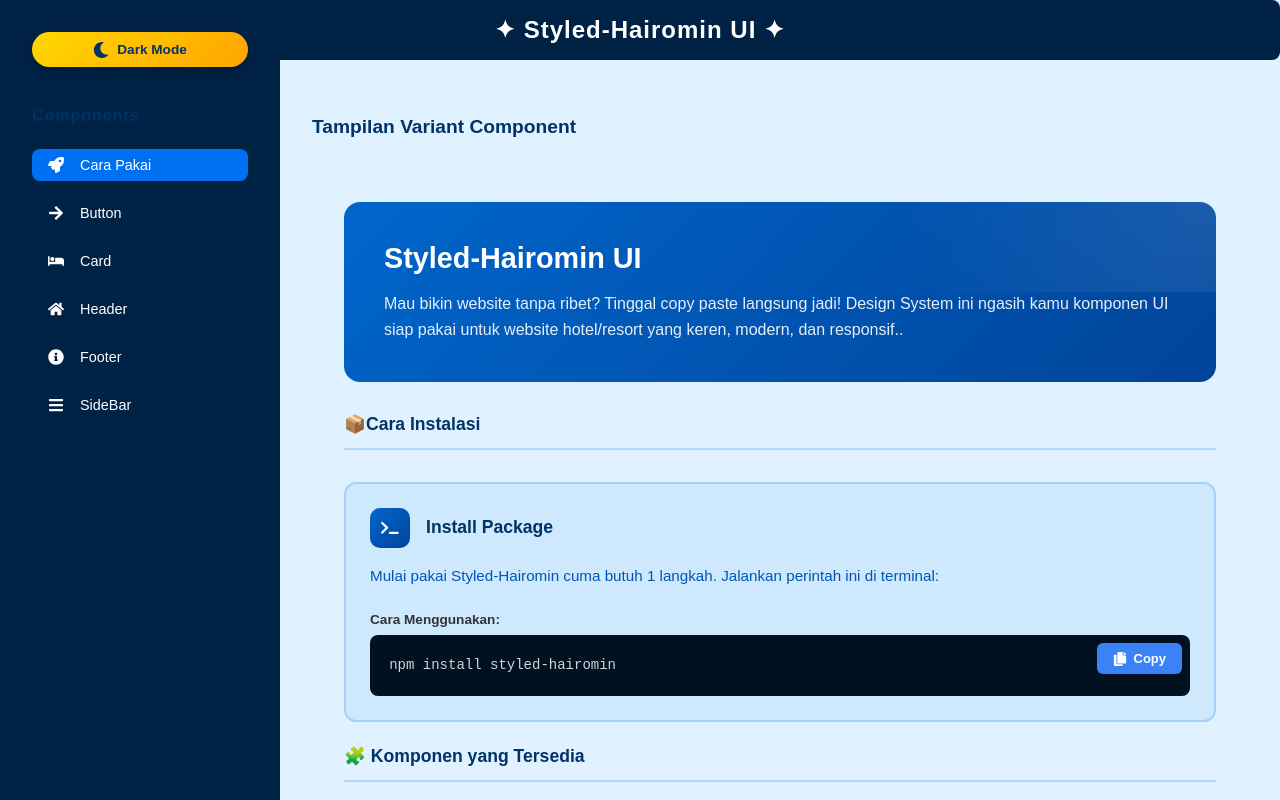
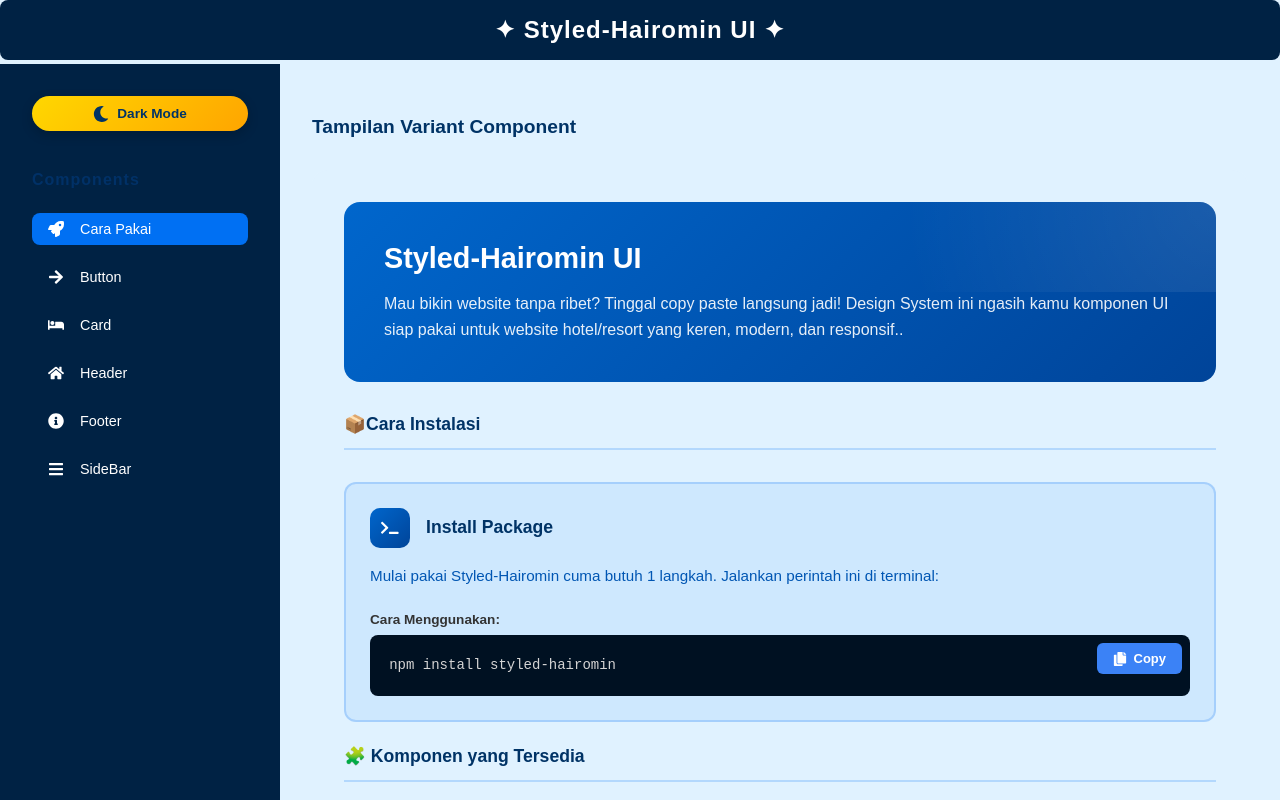
Before and after one commit to lukman-hehe/webUTS, a Next.js app: page / in a window 1280 px wide. Shown: the top 800 px of the page. Built offline with nearby package versions, Linux system fonts and the light colour scheme.

Commit message:
update FINAL project

```diff
--- a/app/page.js
+++ b/app/page.js
@@ -34,7 +34,9 @@ const MainHeader = styled.header`
   display: flex;
   align-items: center;
   justify-content: center;
-  position: relative;
+  position: sticky;
+  top: 0;
+  z-index: 100;
   padding: 1rem 0;
   font-size: 1.5rem;
   font-weight: 700;
@@ -43,11 +45,15 @@ const MainHeader = styled.header`
   margin-bottom: 1.5rem;
 
   @media (max-width: 768px) {
+    position: fixed;
+    left: 0;
+    right: 0;
     font-size: 1.2rem;
     padding: 0.8rem 1rem;
-    margin-bottom: 1rem;
+    margin-bottom: 0;
     justify-content: flex-start;
     gap: 1rem;
+    border-radius: 0;
   }
 `;
 
@@ -77,6 +83,10 @@ const Container = styled.div`
   background: var(--background);
   position: relative;
   overflow-x: hidden;
+
+  @media (max-width: 768px) {
+    padding-top: 3.5rem;
+  }
 `;
 
 const MobileOverlay = styled.div`
@@ -114,10 +124,10 @@ const MobileMenuButton = styled.button`
 
 const Sidebar = styled.aside`
   position: fixed;
-  top: 0;
+  top: 4rem;
   left: 0;
   width: 280px;
-  height: 100vh;
+  height: calc(100vh - 4rem);
   background: #002244;
   color: white;
   display: flex;
@@ -128,8 +138,11 @@ const Sidebar = styled.aside`
   transition: transform 0.3s ease-in-out;
 
   @media (max-width: 768px) {
+    top: 0;
+    height: 100vh;
     transform: ${({ $isOpen }) => ($isOpen ? "translateX(0)" : "translateX(-100%)")};
     width: 260px;
+    z-index: 200;
   }
 `;
 
--- a/package.json
+++ b/package.json
@@ -1,6 +1,6 @@
 {
   "name": "styled-hairomin",
-  "version": "1.0.2",
+  "version": "1.0.3",
   "private": true,
   "main": "index.js",
   ".": {
```
